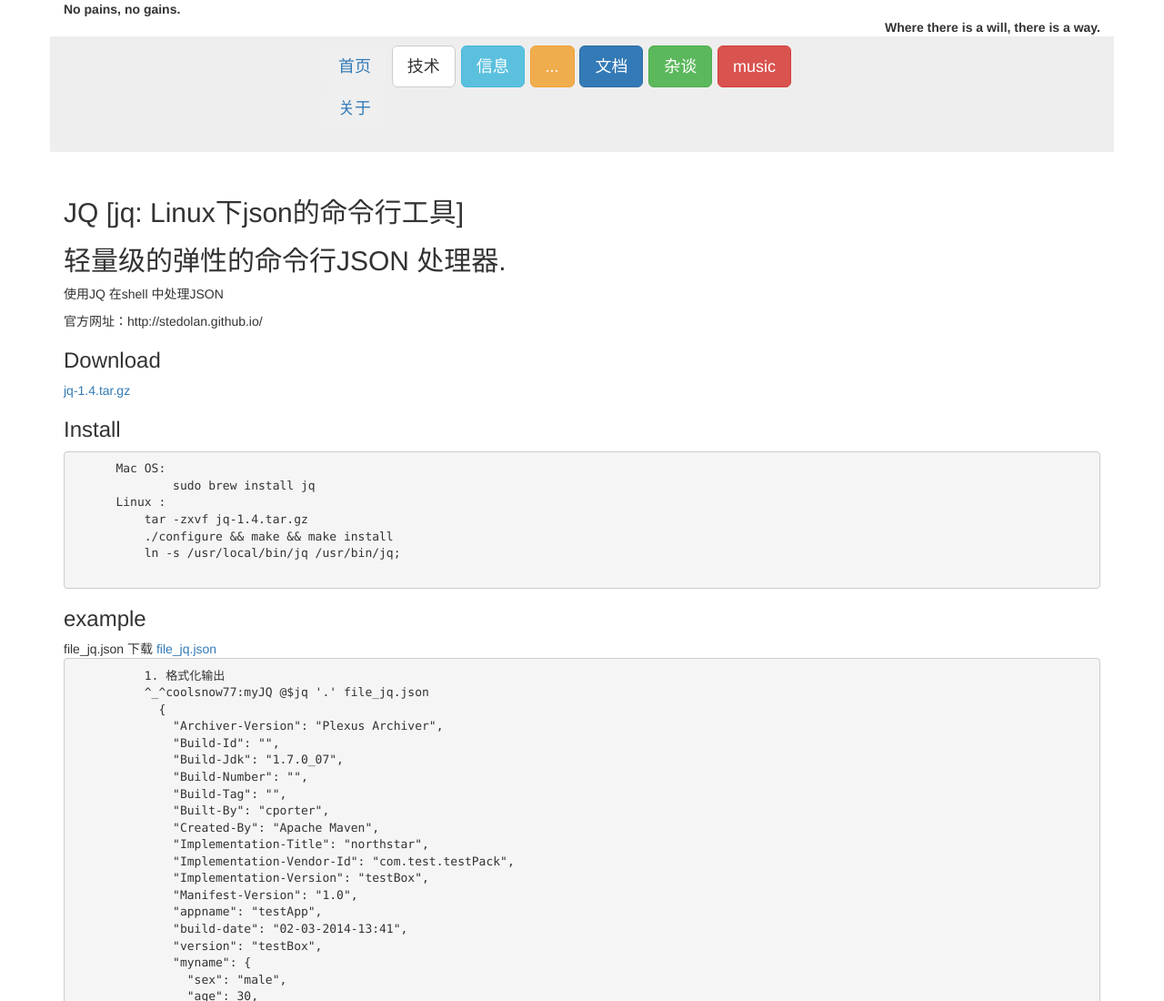
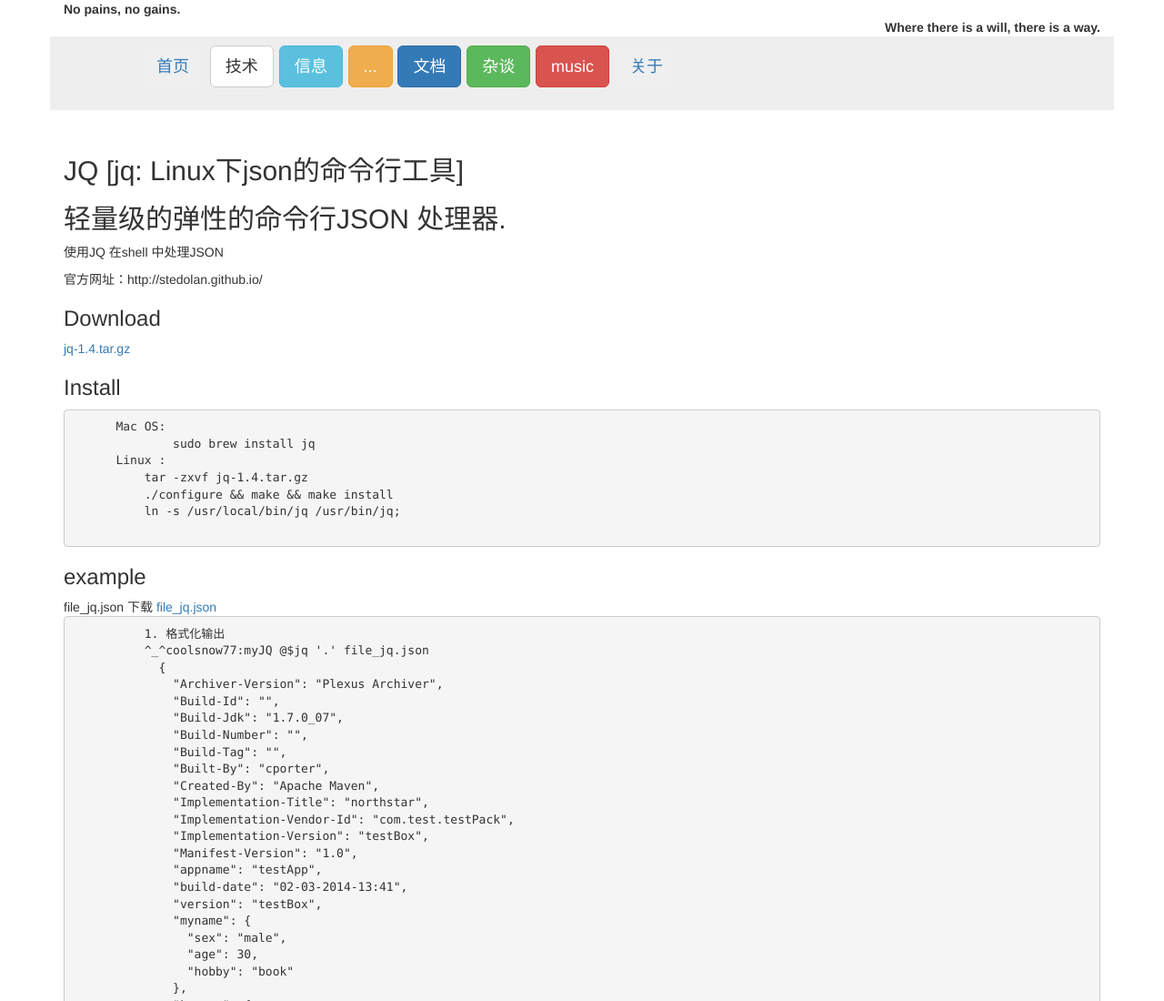
Before and after one commit to coolsnow77/coolsnow77.github.io, a plain HTML site: page index.html in a window 1280 px wide. Shown: the top 1100 px of the page at 91% size. Drawn offline with Linux system fonts and the light colour scheme.

```diff
--- a/my_web_header.html
+++ b/my_web_header.html
@@ -13,7 +13,7 @@
 </div>
   <script src="/dist/js/jquery-2.1.4.min.js"></script>
   <script src="/dist/js/bootstrap.min.js"></script>
- <div class="container jumbotron" role="main" style="padding: 10px 300px;">
+ <div class="container jumbotron" role="main" style="padding: 10px 100px;">
      <p>
          <button type="button" class="btn btn-lg btn-error"><a
                  href="http://coolsnow77.github.io"> 首页</a></button>
```
